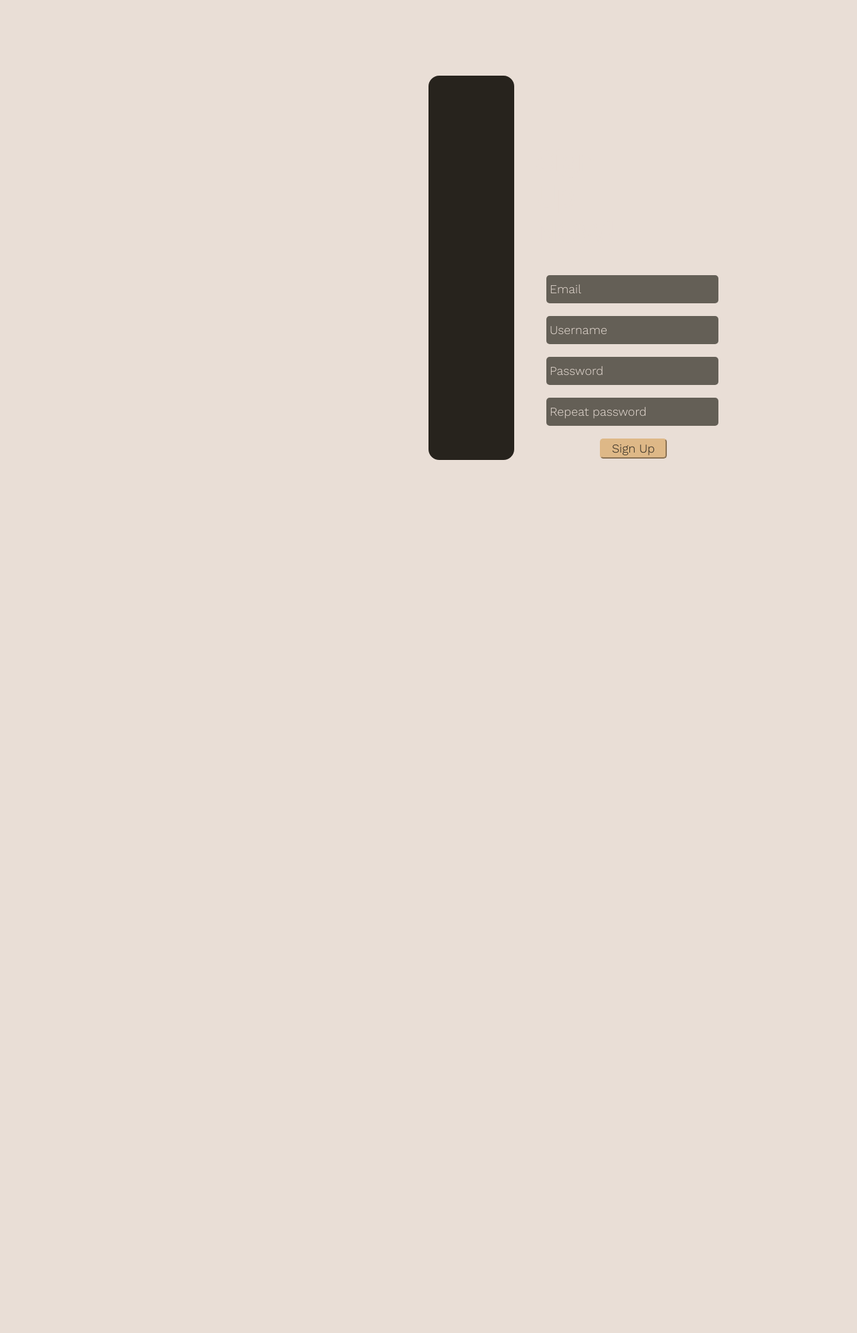
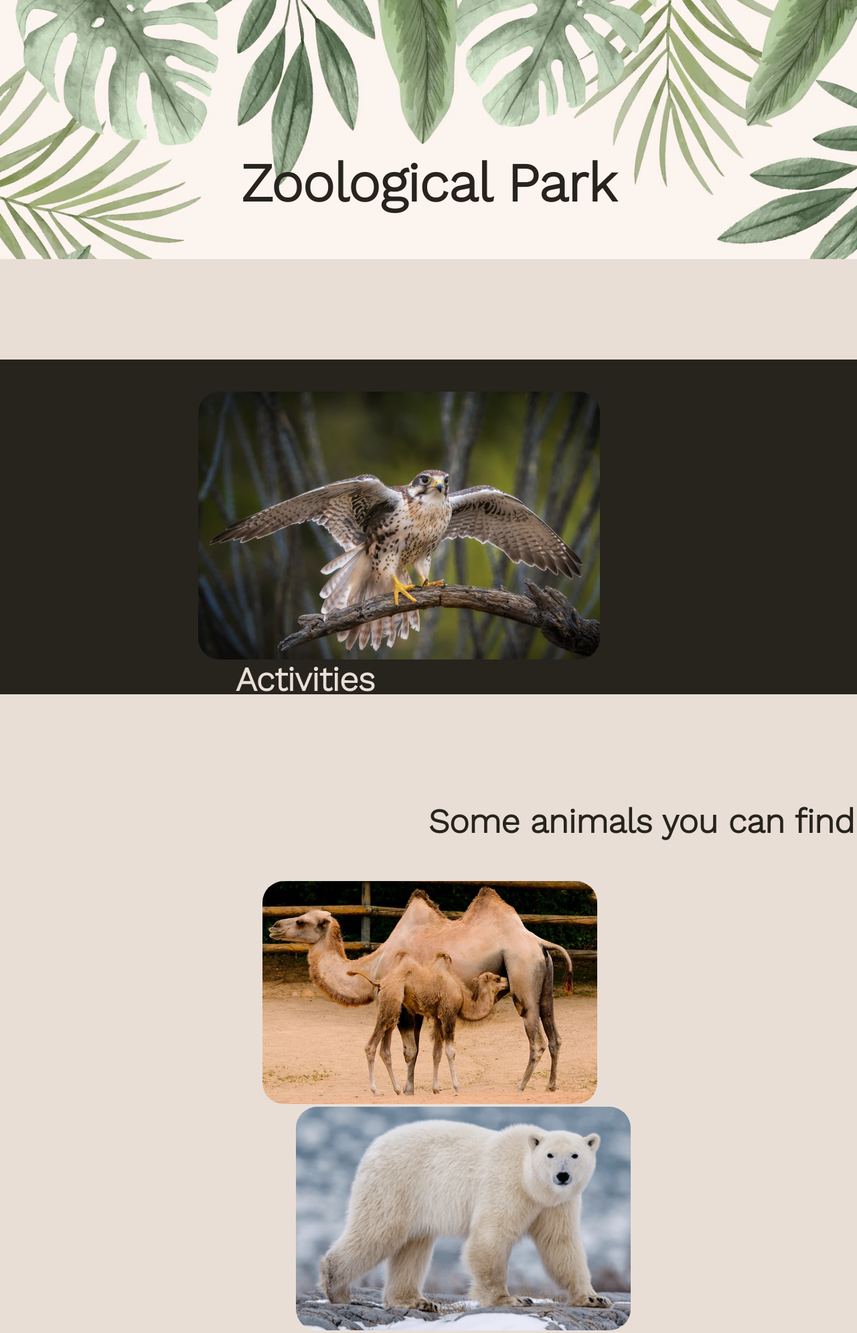
Before and after one commit to albercm30/zoowebapp, a Flask app: page /signup in a window 1280 px wide. Shown: the part 79-2070 px from the top of the page at 67% size. Run offline with Flask 2, Linux system fonts and the light colour scheme.

Commit message:
little change

```diff
--- a/WebAppProject/templates/base.html
+++ b/WebAppProject/templates/base.html
@@ -28,7 +28,26 @@
              </nav>
         </header>
         <section class="content">
-            {% block content %}{% endblock %}
+            <div class="container-title">
+                <h1 class="title">Zoological Park</h1>
+            </div>
+
+            <div class="container-middle">
+                <a href="{{ url_for('main.activities') }}"><img src="{{ url_for('static', filename='falcon.jpg') }}" alt="falcon"/></a>
+                <h2>Activities</h2>
+                <p>We offer a number of different activities that allow you to get involved with our animals.</p>
+            </div>
+
+            <div class="container-animals">
+                <h2>Some animals you can find</h2>
+                <div class="img-animals">
+                    <a href="{{ url_for('main.animals') }}"><img src="{{ url_for('static', filename='camel.jpg') }}" alt="camel" class="camel" /></a>
+                    <a href="{{ url_for('main.animals') }}"><img src="{{ url_for('static', filename='polar-bear.png') }}" alt="polar bear" class="polar-bear" /></a>
+                    <a href="{{ url_for('main.animals') }}"><img src="{{ url_for('static', filename='deer.jpg') }}" alt="deer" class="deer" /></a>
+                    <a href="{{ url_for('main.animals') }}"><img src="{{ url_for('static', filename='stingray.jpg') }}" alt="stingray" class="stingray"/></a>
+                </div>
+            </div>
+            <!-- {% block content %}{% endblock %} -->
         </section>
 
         <footer>
```
